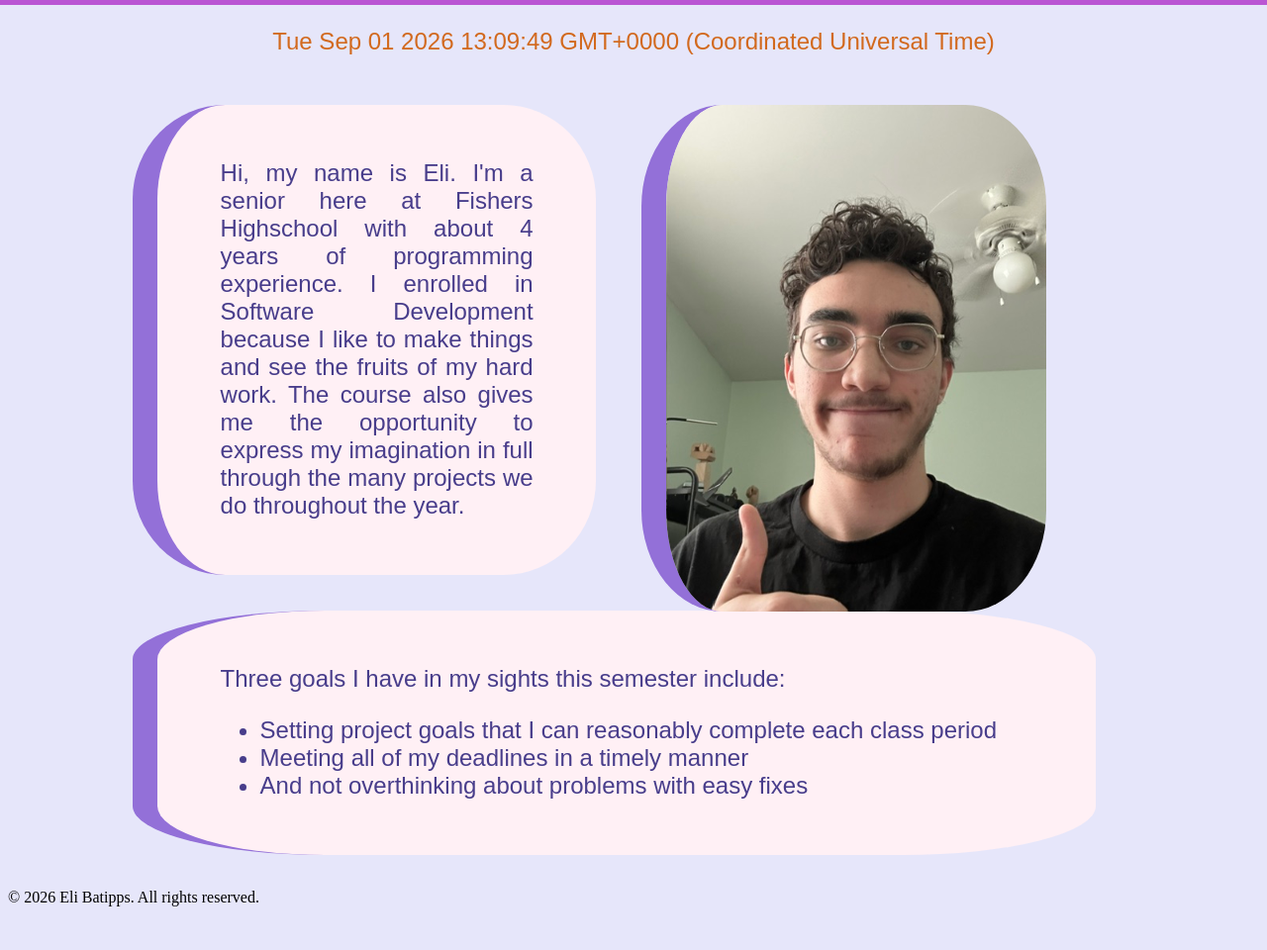
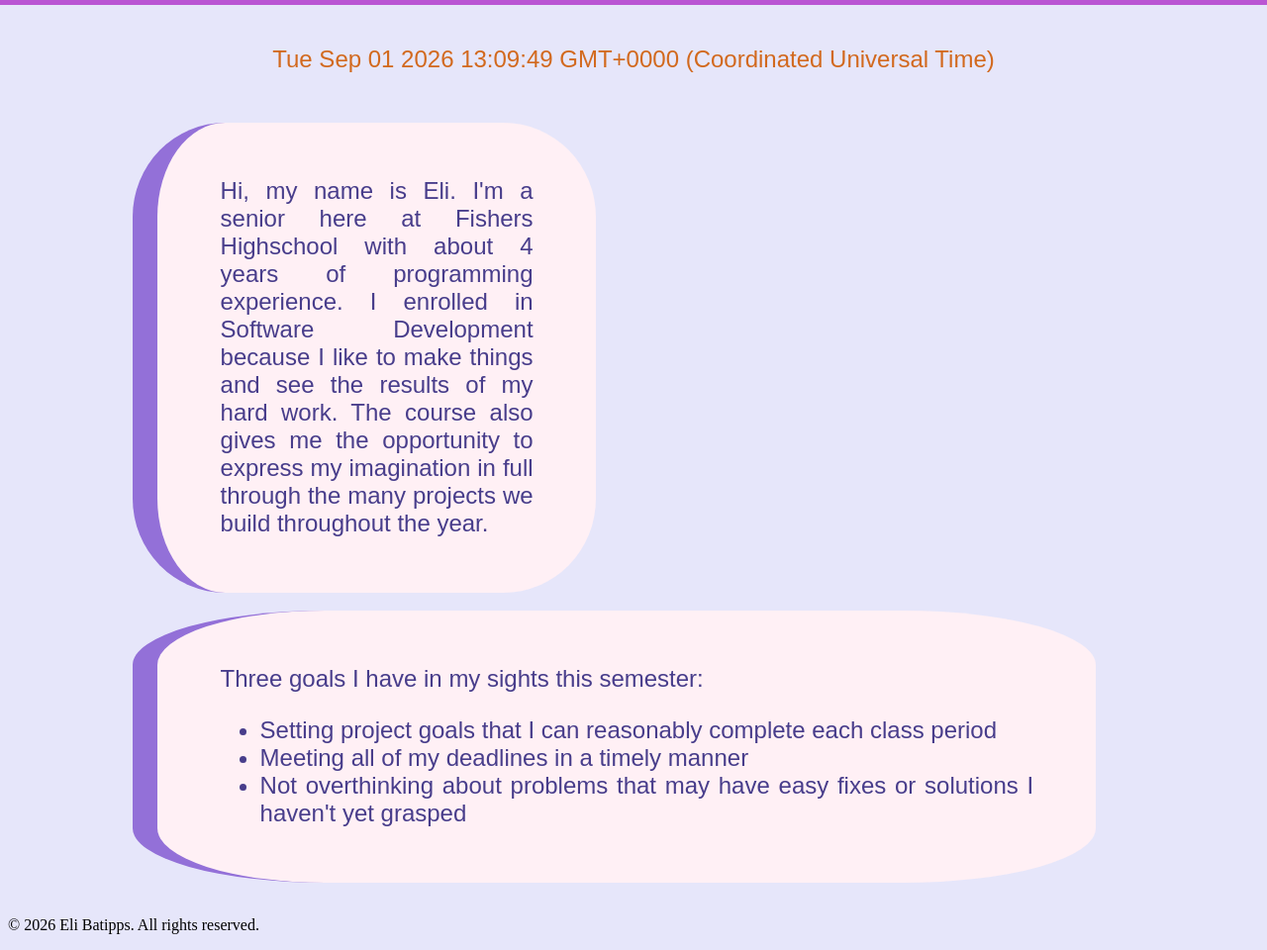
Before and after one commit to Eli7108/Developer-Engineering-Notebook, a plain HTML site: page home.html in a window 1280 px wide. Shown: the part 173-1133 px from the top of the page at 99% size. Before the commit the page ends 1105 px from the top, so only its background shows below. Drawn offline with Linux system fonts and the light colour scheme.

Commit message:
Update home.html
Made small changes to the information displayed on the homepage. (i.e., word replacement, removed image, and added a few comments.)

```diff
--- a/home.html
+++ b/home.html
@@ -8,6 +8,7 @@
     <script src="js/script.js"></script>
 </head>
 <body>
+    <!-- Header -->
     <header>
         <h1>Eli Batipps</h1>
     </header>
@@ -15,6 +16,7 @@
     <br>
     <br>
     <br>
+    <!-- Navigation -->
     <nav>
         <a href="journal.html">Weekly_Journal</a>
         <a href="ai-log.html">AI_Engineering_Log</a>
@@ -25,34 +27,35 @@
     <br>
     <br>
     <br>
+    <br>
+    <!-- Current date and time -->
     <p id="date"></p>
-    <img src="images/image0-3.jpeg" alt="Eli Batipps" id="homeImg">
-    <section>
+    <!-- Section -->
+    <section class="up">
+            <p>
+                Hi, my name is Eli. I'm a senior here at Fishers Highschool with about 4 years of programming experience.
+                I enrolled in Software Development because I like to make things and see the results of my hard work.
+                The course also gives me the opportunity to express my imagination in full through the many projects we build throughout the year.
+            </p>
+    </section>
+    <br>
+    <!-- Article -->
+    <article class="down">
         <div>
             <p>
-                Hi, my name is Eli. I'm a senior here at Fishers Highschool with about 4 years of programming experience.
-                I enrolled in Software Development because I like to make things and see the fruits of my hard work.
-                The course also gives me the opportunity to express my imagination in full through the many projects we do throughout the year.
-            </p>
-        </div>
-    </section>
-    <br>
-    <br>
-    <article>
-        <div>
-            <p>
-                Three goals I have in my sights this semester include:
+                Three goals I have in my sights this semester:
                 <ul>
                     <li>Setting project goals that I can reasonably complete each class period</li>
                     <li>Meeting all of my deadlines in a timely manner</li>
-                    <li>And not overthinking about problems with easy fixes</li>
+                    <li>Not overthinking about problems that may have easy fixes or solutions I haven't yet grasped</li>
                 </ul>
             </p>
         </div>
     </article>
     <br>
-    <footer>
-        <p>&copy; 2026 Eli Batipps. All rights reserved.</p>
-    </footer>
+    <!-- Footer -->
 </body>
+<footer>
+    <p>&copy; 2026 Eli Batipps. All rights reserved.</p>
+</footer>
 </html>
```
